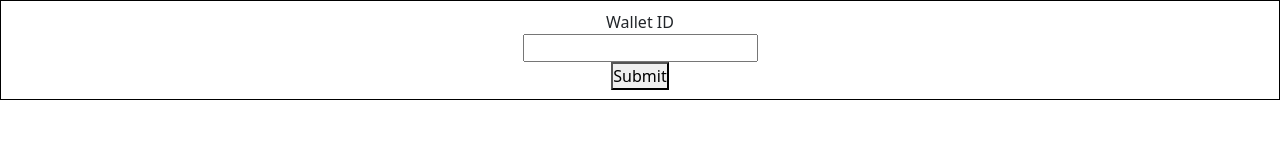
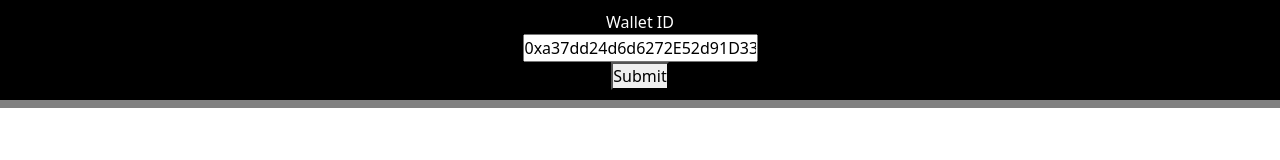
Before and after one commit to alevexler2/Hackaton_Covalent, a plain HTML site: page index.html in a window 1280 px wide. Drawn offline with nearby package versions, Linux system fonts and the light colour scheme.

Commit message:
new styles added

```diff
--- a/index.html
+++ b/index.html
@@ -7,14 +7,16 @@
     <title>Hackaton</title>
     <link rel="stylesheet" href="./styles/styles.css">
     <link href="https://cdn.jsdelivr.net/npm/bootstrap@5.1.3/dist/css/bootstrap.min.css" rel="stylesheet" integrity="sha384-1BmE4kWBq78iYhFldvKuhfTAU6auU8tT94WrHftjDbrCEXSU1oBoqyl2QvZ6jIW3" crossorigin="anonymous">
+    <link rel="stylesheet" href="https://cdnjs.cloudflare.com/ajax/libs/animate.css/4.1.1/animate.min.css"/>
 </head>
 <body>
   <section class="search-bar">
     <label class="label-input" for="inputUser">Wallet ID</label>
-    <input class="input" type="text" id="inputUser">
+    <input class="input" value="0xa37dd24d6d6272E52d91D33D98930d2747A640ea" type="text" id="inputUser">
     <button class="btn-send" type="button" id="btnUser">Submit</button>
   </section>
-  <section id="container" class="d-flex flex-row flex-wrap"></section>
+  <h6 class="animate__animated" id="wallet-caption-id"></h6>
+  <section id="container" class="container-results"></section>
   <script src="https://cdn.jsdelivr.net/npm/bootstrap@5.1.3/dist/js/bootstrap.bundle.min.js" integrity="sha384-ka7Sk0Gln4gmtz2MlQnikT1wXgYsOg+OMhuP+IlRH9sENBO0LRn5q+8nbTov4+1p" crossorigin="anonymous"></script>
   <script src="./scripts/app.js"></script>
 </body>
--- a/scripts/app.js
+++ b/scripts/app.js
@@ -7,12 +7,18 @@ btnUser.addEventListener("click", (e) => {
   let address = inputUser.value;
   let url = `https://api.covalenthq.com/v1/1/address/${address}/balances_v2/?key=ckey_8129ee43a92e4bec8574fc26e05`;
   fetch(url)
-    .then((response) => response.json())
-    .then((data) => {
-      if (!data.error) {
+  .then((response) => response.json())
+  .then((data) => {
+
+    if (!data.error) {
+      let walletCaption = document.querySelector("#wallet-caption-id");
+        walletCaption.innerHTML = `Wallet: ${address}`;
+        walletCaption.classList.replace("animate__fadeInLeft", "animate__fadeOutRight");
+        walletCaption.classList.replace("animate__fadeOutRight", "animate__fadeInLeft");
+        container.innerHTML = '';
         data.data.items.forEach((e) => {
           console.log(e);
-          container.innerHTML += `<div class="card" style="width: 18rem;">
+          container.innerHTML += `<div class="card animate__animated animate__fadeInUp" style="width: 18rem;">
         <img src="${e.logo_url}" class="card-img-top" alt="">
         <div class="card-body">
           <h5 class="card-title">Wallet address: ${address}</h5>
--- a/styles/styles.css
+++ b/styles/styles.css
@@ -8,12 +8,41 @@
     display: flex;
     width: 100vw;
     height: 100px;
+    position: fixed;
     border: 1px solid #000;
     flex-direction: column;
     justify-content: center;
     align-items: center;
+    z-index: 3;
+    color: #fff;
+    background-color: #000;
 }
 
 .search-bar .btn-send{
     width: auto;
 }
+#wallet-caption-id{
+    background-color: gray;
+    display: block;
+    text-align: center;
+    padding: 4px;
+    width: 100%;
+    font-size: 10px;
+    margin-top: 100px;
+    margin-bottom: 100px;
+    color: #fff;
+    z-index: 4;
+    position: fixed;
+}
+.container-results{
+    width: 100vw;
+    /* margin-top: 20px; */
+    height: 100vh;
+    display: flex;
+    flex-wrap: wrap;
+    flex-direction: row;
+    padding: 10px;
+    gap: 15px;
+    justify-content: center;
+    align-items: center;
+}
```
Also changed, not shown: notes.txt (added).
